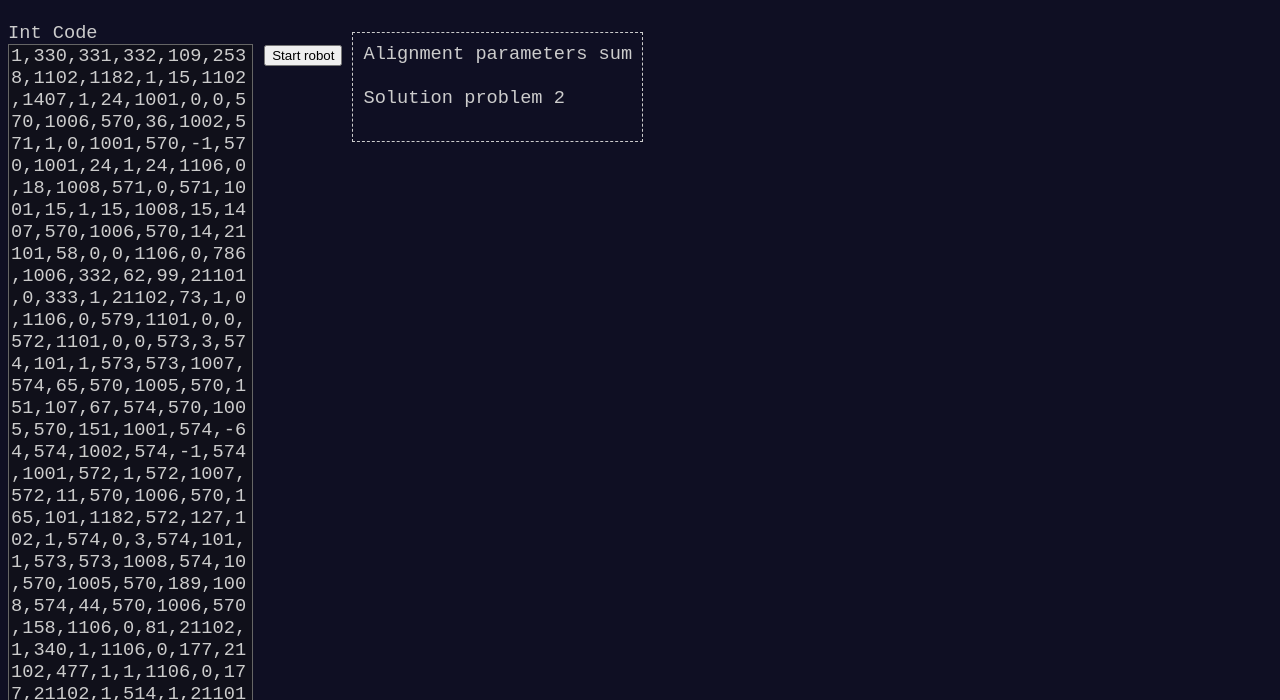
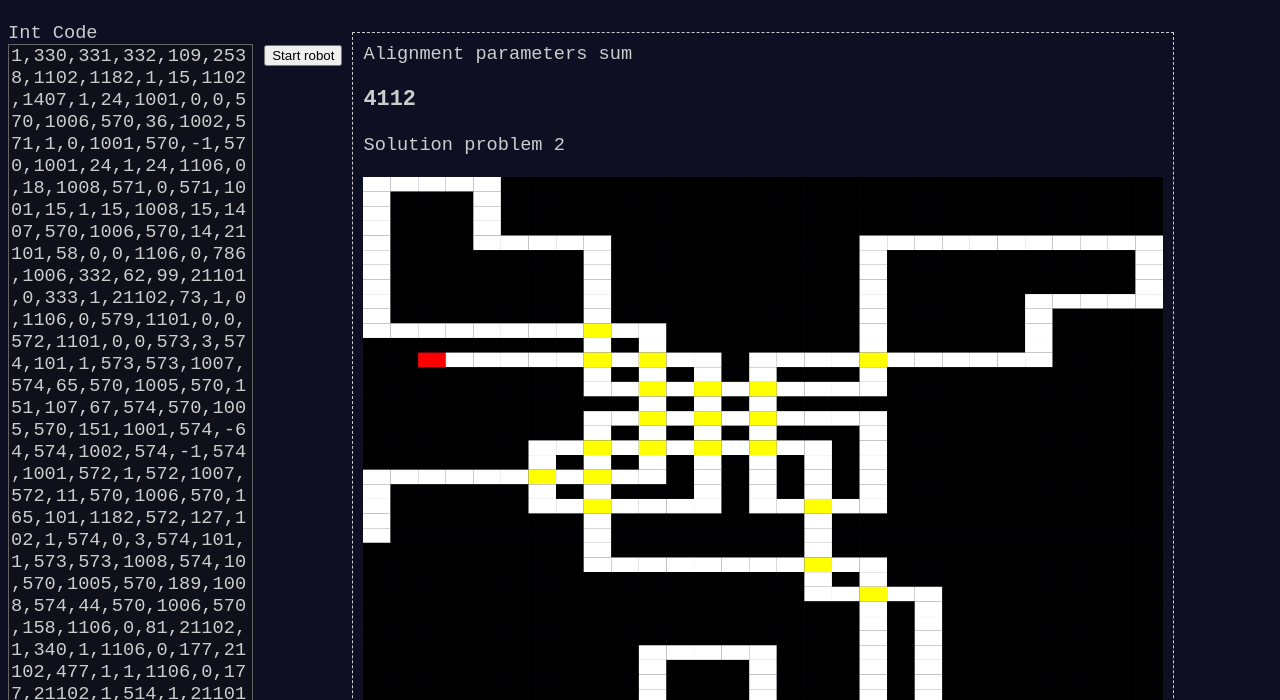
Before and after one commit to LetsAdventOfCode/AdventOfCode2019, a plain HTML site: page Kalle/day17/17.html in a window 1280 px wide. Both pictures are taken after a click on the button "Start robot". Shown: the part 100-800 px from the top of the page. Drawn offline with Linux system fonts and the light colour scheme.

Commit message:
day 17 p1

```diff
--- a/Kalle/IntCodeComputer/intCodeComputer.js
+++ b/Kalle/IntCodeComputer/intCodeComputer.js
@@ -6,6 +6,7 @@ class IntCodeComputer {
     input = 0;
     relativeBase = 0;
     instructionPointer = 0;
+    intCode;
 
     runProgram(input, log) {
         this.input = input;
--- a/Kalle/day17/17.html
+++ b/Kalle/day17/17.html
@@ -13,11 +13,12 @@
     <div style="float:left; border: 1px dashed; margin: 10px; padding: 10px;">
         <div>
             Alignment parameters sum
-            <h3 id="solution"></h3>
+            <h3 id="sum"></h3>
         </div>
         <div>
             Solution problem 2
             <h3 id="solution2"></h3>
+            <canvas id="canvas" width="800" height="600" style="position: relative;"></canvas>
         </div>
     </div>
     <script src="../IntCodeComputer/intCodeComputer.js"></script>
--- a/Kalle/day17/17.js
+++ b/Kalle/day17/17.js
@@ -2,58 +2,75 @@ var intCodeComputer = {};
 var gameBoard = [];
 var width = 44;
 var height = 20;
-var gameCode = [];
 var gameLog = [];
+var points = [];
 
 function startGame() {
+    gameBoard[0] = [];
     window.requestAnimationFrame(loop);
     window.addEventListener("keydown", keydown, false);
     window.addEventListener("keyup", keyup, false);
 }
 
-createMatrix = () => {
-    let matrix = [];
-    for (let i = 0; i < height; i++) {
-        matrix[i] = new Array(width).fill(0);
-    }
-    return matrix;
+let successors = (root, m) => {
+    let connectedCells = [
+        [root[0] - 1, root[1]],
+        [root[0], root[1] - 1],
+        [root[0] + 1, root[1]],
+        [root[0], root[1] + 1]
+    ];
+
+    const validCells = connectedCells.filter(
+        (cell) =>
+            cell[0] >= 0 && cell[0] < m.length
+            && cell[1] >= 0 && cell[1] < m[0].length
+    );
+
+    const successors = validCells.filter(
+        (cell) => m[cell[0]][cell[1]] === 35
+    );
+
+    return successors;
 };
 
 function update() {
-    let matrix = [];
-    matrix[0] = [];
     let j = 0;
+    let sum = 0;
     for (let i = 0; i < 3000; i++) {
-
-
-        while (gameLog.length < 1 && intCodeComputer.instructionPointer < gameCode.length) {
+        while (gameLog.length < 1 && intCodeComputer.instructionPointer < intCodeComputer.intCode.length) {
             intCodeComputer.instructionPointer = intCodeComputer.executeInstruction(gameLog);
-
         }
 
         while (gameLog.length >= 1) {
             if (String.fromCharCode(gameLog[0]) === '\n') {
                 j++;
-                matrix[j] = [];
+                gameBoard[j] = [];
                 gameLog.shift();
                 break;
             }
 
-            matrix[j].push(gameLog[0]);
+            gameBoard[j].push(gameLog[0]);
+            if (gameLog[0] === 35) {
+                points.push([j, gameBoard[j].length - 1]);
+            }
             gameLog.shift();
-            //gameBoard[gameLog[1]][gameLog[0]] = gameLog[0];
         }
     }
+    for (let point of points) {
+        if (successors(point, gameBoard).length === 4) {
+            gameBoard[point[0]][point[1]] = 4;
+            sum += point[0] * point[1];
+        }
+    }
+    document.getElementById("sum").innerHTML = sum;
 }
-
-
 
 function draw() {
     let context = document.getElementById('canvas').getContext('2d');
     context.beginPath();
     var cellWidth = canvas.width / gameBoard[0].length;
     var cellHeight = canvas.height / gameBoard.length;
-    document.getElementById("currentScore").innerHTML = currentScore;
+
     gameBoard.forEach((row, y) => {
         row.forEach((value, x) => {
             gameObject = getSymbol(value, x, y);
@@ -92,10 +109,10 @@ pad = function (color) {
 };
 
 function getSymbol(val, x, y) {
-    if (val === 0) {
+    if (val === 46) {
         return square('black');
     }
-    if (val === 1) {
+    if (val === 35) {
         return square('white');
     }
     if (val === 2) {
@@ -105,14 +122,14 @@ function getSymbol(val, x, y) {
         return pad('#7FB3D5');
     }
     if (val === 4) {
-        return circle('#922B21');
+        return square('yellow');
     }
-    return 'black';
+    return square('red');
 }
 
 function loop(timestamp) {
 
-    if (intCodeComputer.instructionPointer >= gameCode.length)
+    if (intCodeComputer.instructionPointer >= intCodeComputer.intCode.length)
         return;
     update();
     draw();
@@ -146,8 +163,5 @@ function keyup(event) {
     state.pressedKeys[key] = false;
 }
 
-
-gameBoard = createMatrix();
-gameCode = document.getElementById("intCode").value.split(",").map(num => parseInt(num));
-intCodeComputer = new IntCodeComputer(gameCode);
+intCodeComputer = new IntCodeComputer(document.getElementById("intCode").value.split(",").map(num => parseInt(num)));
 //document.getElementById("gameObjects").innerHTML = blocks;
```
Also changed, not shown: Kalle/day14/14.js (+6 -18 lines).
